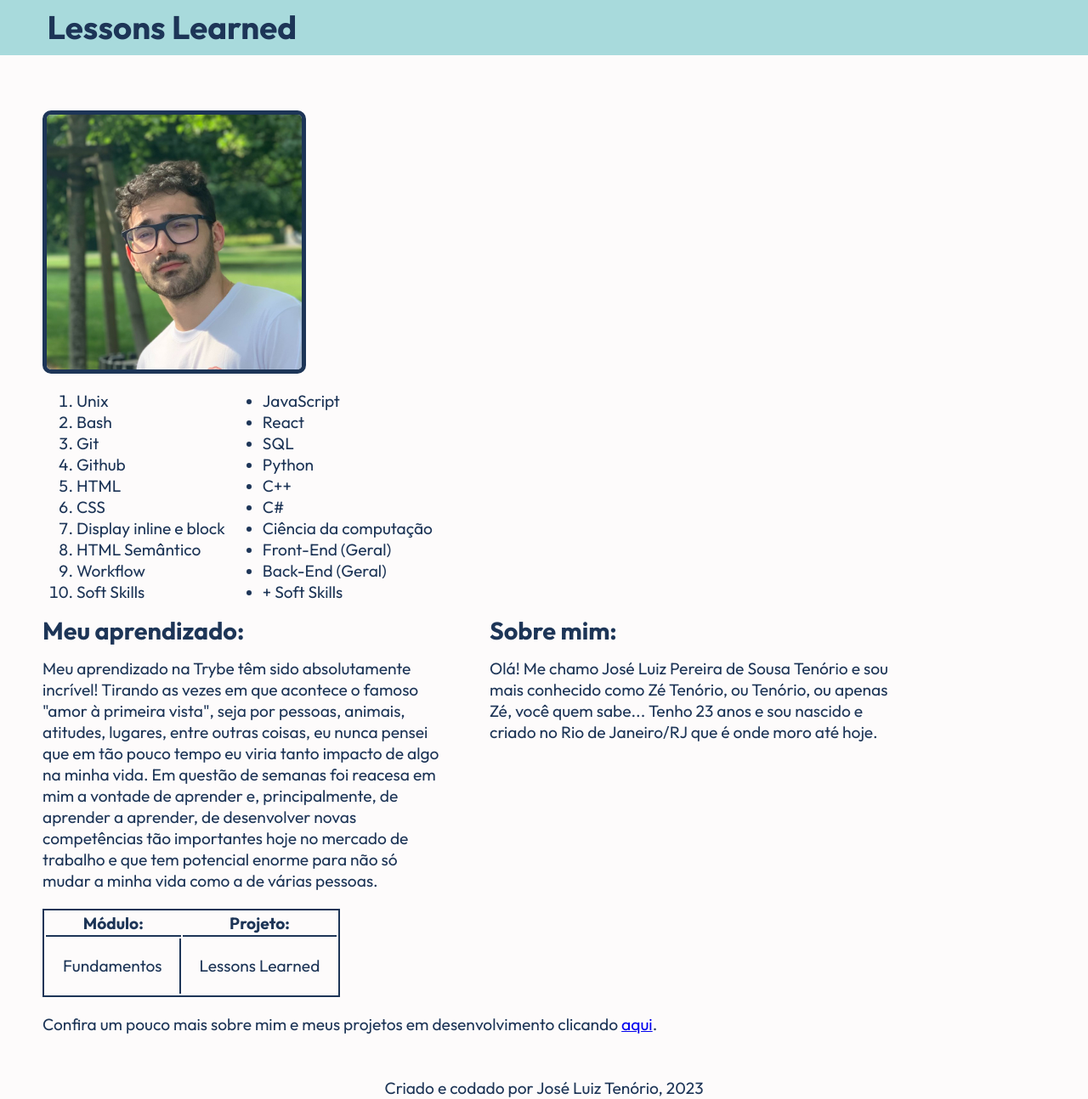
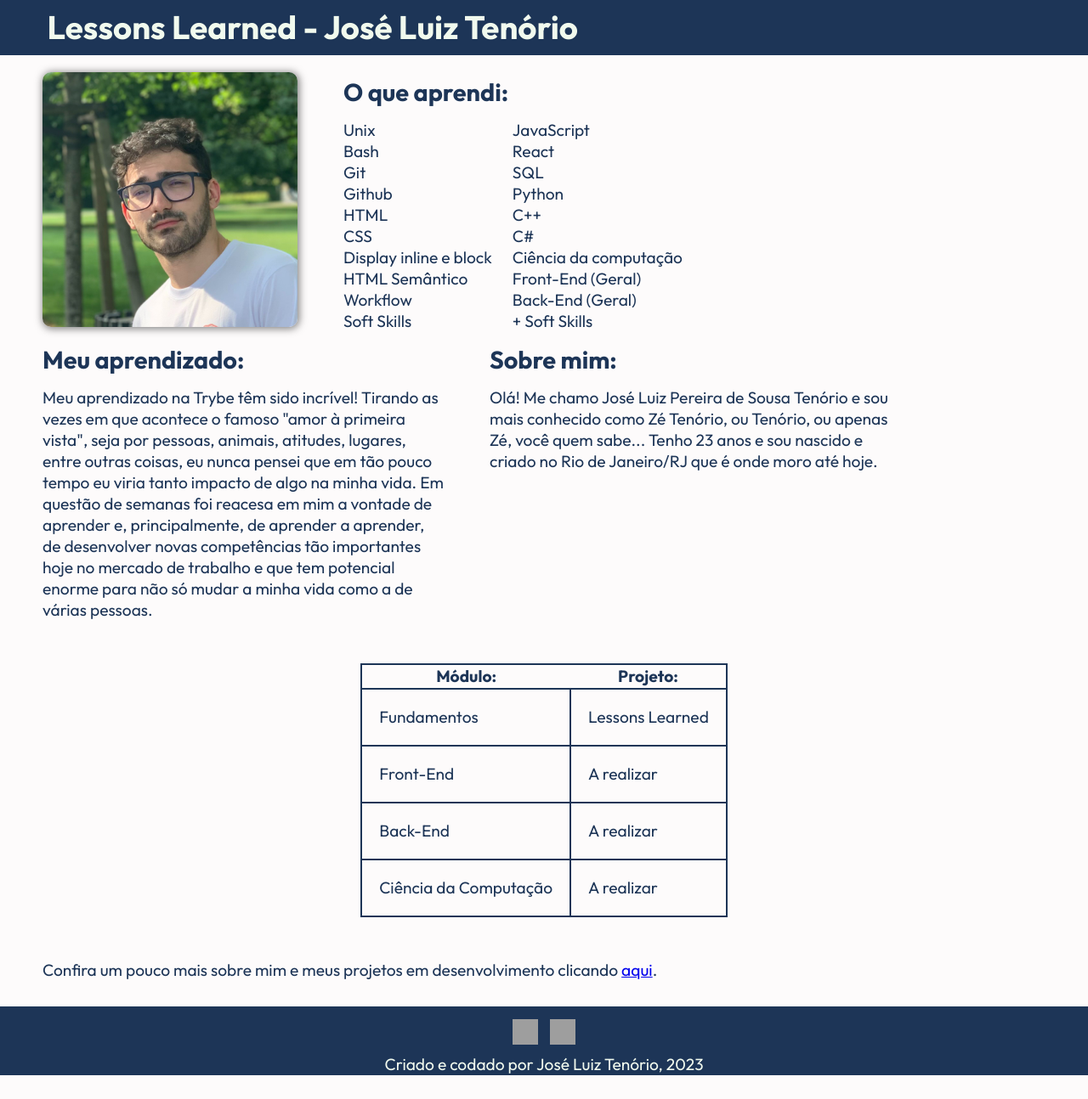
Before and after one commit to ze-tenorio/ze-tenorio.github.io, a plain HTML site: page projetos/sd-30-a-project-lessons-learned/index.html in a window 1280 px wide. Shown: the whole page at 85% size. After the commit the page ends 1266 px from the top, so only its background shows below. Drawn offline with Linux system fonts and the light colour scheme; grey boxes are pictures that could not be loaded.

Commit message:
atualizadas mudanças realizadas no projeto lessons learned

```diff
--- a/projetos/sd-30-a-project-lessons-learned/index.html
+++ b/projetos/sd-30-a-project-lessons-learned/index.html
@@ -12,11 +12,14 @@
 </head>
 <body>
     <header id="cabecalho">
-        <h1 id="titulo">Lessons Learned</h1>
+        <h1 id="titulo">Lessons Learned - José Luiz Tenório</h1>
     </header>
 
     <main>
+        <section class="main-content">
             <img src="images/perfil-linkedin.jpeg" alt="foto de perfil do José Luiz" id="minha_foto">
+            <section id="lessons-learned">
+                <h2 id="lessons-learned-title">O que aprendi:</h2>
                 <ol id="licoes_aprendidas">
                     <li>Unix</li>
                     <li>Bash</li>
@@ -41,14 +44,18 @@
                     <li>Back-End (Geral)</li>
                     <li>+ Soft Skills</li>
                 </ul>
+            </section>
+        </section>
+        <section class="even-container">
             <article class="lado-esquerdo">
                 <h2>Meu aprendizado:</h2>
-            <p>Meu aprendizado na Trybe têm sido absolutamente incrível! Tirando as vezes em que acontece o famoso "amor à primeira vista", seja por pessoas, animais, atitudes, lugares, entre outras coisas, eu nunca pensei que em tão pouco tempo eu viria tanto impacto de algo na minha vida. Em questão de semanas foi reacesa em mim a vontade de aprender e, principalmente, de aprender a aprender, de desenvolver novas competências tão importantes hoje no mercado de trabalho e que tem potencial enorme para não só mudar a minha vida como a de várias pessoas.</p>
+                <p>Meu aprendizado na Trybe têm sido incrível! Tirando as vezes em que acontece o famoso "amor à primeira vista", seja por pessoas, animais, atitudes, lugares, entre outras coisas, eu nunca pensei que em tão pouco tempo eu viria tanto impacto de algo na minha vida. Em questão de semanas foi reacesa em mim a vontade de aprender e, principalmente, de aprender a aprender, de desenvolver novas competências tão importantes hoje no mercado de trabalho e que tem potencial enorme para não só mudar a minha vida como a de várias pessoas.</p>
             </article>
             <aside class="lado-direito">
                 <h2>Sobre mim:</h2>
                 <p>Olá! Me chamo José Luiz Pereira de Sousa Tenório e sou mais conhecido como Zé Tenório, ou Tenório, ou apenas Zé, você quem sabe... Tenho 23 anos e sou nascido e criado no Rio de Janeiro/RJ que é onde moro até hoje.</p>
             </aside>
+        </section>
         <table>
             <thead>
                 <tr>
@@ -61,12 +68,28 @@
                     <td>Fundamentos</td>
                     <td>Lessons Learned</td>
                 </tr>
+                <tr>
+                    <td>Front-End</td>
+                    <td>A realizar</td>
+                </tr>
+                <tr>
+                    <td>Back-End</td>
+                    <td>A realizar</td>
+                </tr>
+                <tr>
+                    <td>Ciência da Computação</td>
+                    <td>A realizar</td>
+                </tr>
             </tbody>
         </table>
         <p>Confira um pouco mais sobre mim e meus projetos em desenvolvimento clicando <a href="https://ze-tenorio.github.io/" target="_blank">aqui</a>.</p>
     </main>
     <footer id="rodape">
-        <p>Criado e codado por José Luiz Tenório, 2023</p>
+        <section class="links-social-media">
+            <a href="https://www.linkedin.com/in/jos%C3%A9-luiz-ten%C3%B3rio-aa1709170/" target="_blank"><img class="logos-social-media" src="https://iconsplace.com/wp-content/uploads/_icons/ffffff/256/png/linkedin-icon-18-256.png" alt="icone linkedin"></a>
+            <a href="https://github.com/ze-tenorio" target="_blank"><img class="logos-social-media" src="https://static-00.iconduck.com/assets.00/github-icon-512x499-ziwq0a1i.png" alt="icone github"></a>
+        </section>
+        <p id="rights">Criado e codado por José Luiz Tenório, 2023</p>
     </footer>
 </body>
 </html>
--- a/projetos/sd-30-a-project-lessons-learned/style.css
+++ b/projetos/sd-30-a-project-lessons-learned/style.css
@@ -1,4 +1,3 @@
-/* stylelint-disable color-hex-case */
 * {
   margin: 0;
 }
@@ -15,6 +14,10 @@ main {
   padding: 30px 50px;
 }
 
+article , aside {
+  text-align: left;
+}
+
 p {
   margin-top: 20px;
 }
@@ -28,24 +31,26 @@ h2 {
 }
 
 ul , ol {
+  list-style: none;
   display: inline-block;
   margin-top: 20px;
-}
-
-ul {
-  width: 50%;
+  padding-inline-start: 0;
+  padding-right: 20px;
 }
 
 table {
   border: 2px solid rgb(29, 53, 87);
-  margin-top: 20px;
+  border-collapse: collapse;
   align-items: center;
+  margin: 50px auto;
 }
 
 td {
   padding: 20px;
+  border-bottom: 2px solid rgb(29, 53, 87);
 }
 
+/* mantive nth-of-type só por exemplo de ap */
 td:nth-of-type( odd ) {
   border-right: 2px solid rgb(29, 53, 87);
 }
@@ -65,7 +70,8 @@ th {
 }
 
 #cabecalho {
-  background-color: rgb(168, 218, 220);
+  background-color: rgb(29, 53, 87);
+  color: rgb(241, 250, 238);
   position: fixed;
   top: 0;
   width: 100%;
@@ -74,12 +80,30 @@ th {
 
 #minha_foto {
   width: 300px;
-  margin-top: 100px;
-  display: block;
+  margin-top: 55px;
+  display: inline-block;
   border-radius: 10px;
-  border: 5px solid rgb(29, 53, 87);
+  box-shadow: 1px 1px 10px 1px rgba(0, 0, 0, 0.5);
+  margin-right: 50px;
 }
 
 #rodape {
   text-align: center;
+  background-color: rgb(29, 53, 87);
+  color: rgb(241, 250, 238);
 }
+
+#rights {
+  margin-top: 0;
+}
+
+.links-social-media img {
+  padding: 5px;
+  width: 30px;
+  height: 30px;
+  margin-top: 10px;
+}
+
+#lessons-learned {
+  display: inline-block;
+}
```
Also changed, not shown: index.html (+1 -1 lines), 3 other files. Lines whose indentation alone changed are shown as unchanged.
